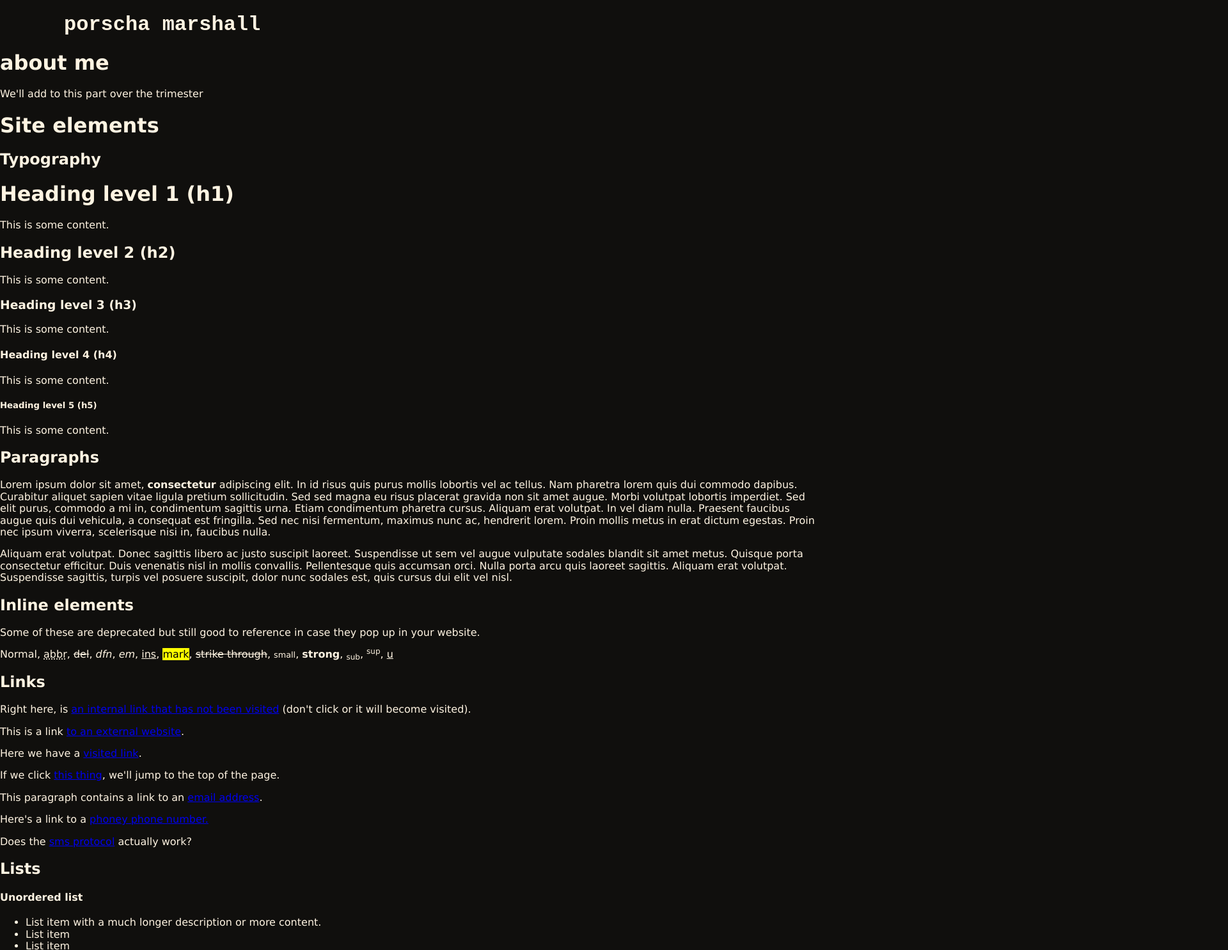
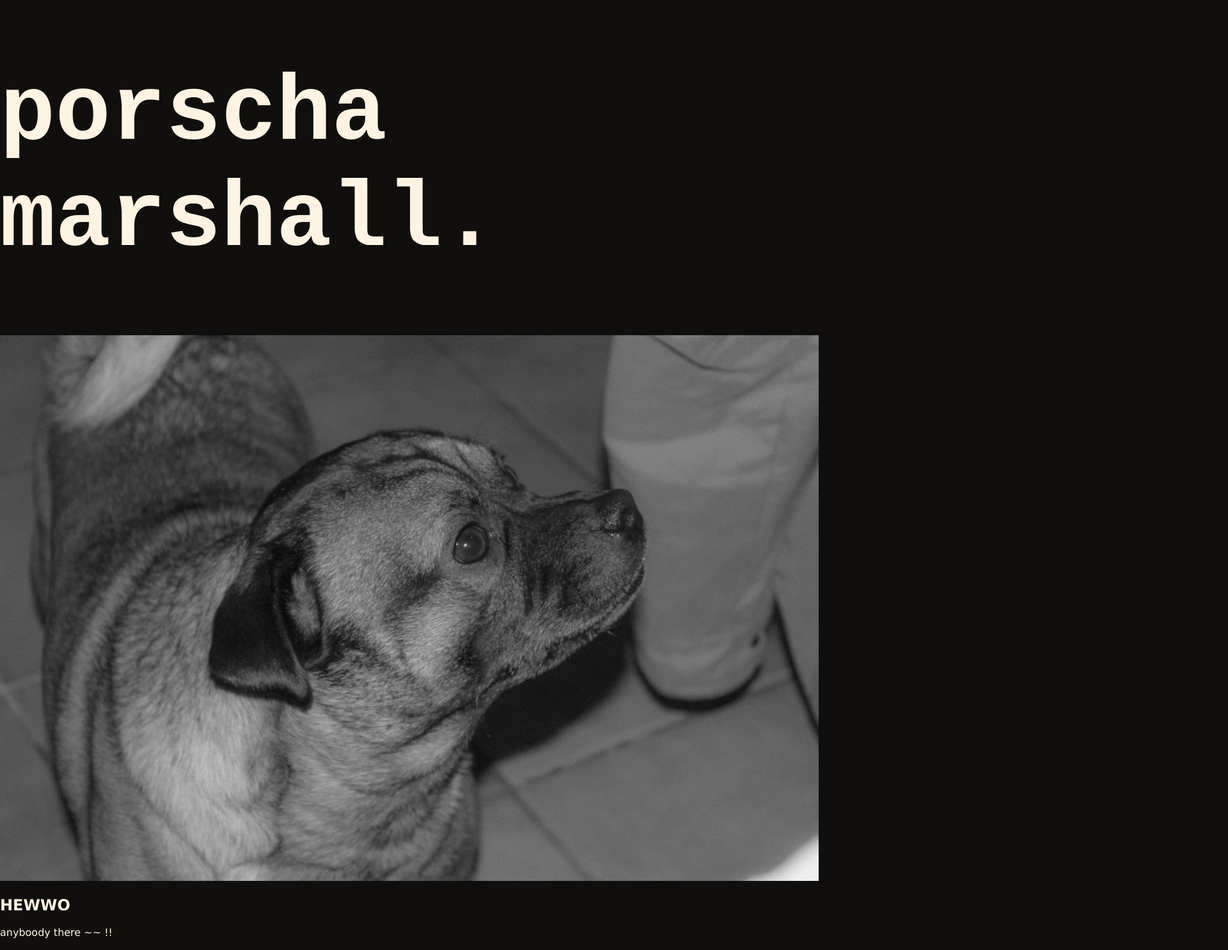
Before and after one commit to p00scha/porscha-2022-T4, a plain HTML site: page index.html in a window 1280 px wide. Shown: the top 1485 px of the page at 64% size, 1920 px wide, since content can reach past the window. Drawn offline with nearby package versions, Linux system fonts and the light colour scheme.

Commit message:
Week 6 classtime

```diff
--- a/index.html
+++ b/index.html
@@ -15,17 +15,27 @@
     <header>
 
         <section class="layout-wide">
-            <h1> porscha marshall</h1>
+            <h1> porscha marshall.</h1>
         </section>
 
     </header>
 
 
     <main>
+
         <section class="layoutwide">
-            <h1>about me</h1>
 
-            <p>We'll add to this part over the trimester</p>
+            <section class="content-item">
+                <div class="content-inner">
+                    <img src="resources/images/IMG_9458 copy.jpg" alt="Merlynie Bambeenie">
+                </div>
+
+                <div class="content-inner text-module">
+                    <h2> HEWWO</h2>
+                    <p>anyboody there ~~ !!</p>
+                </div>
+            </section>
+
 
             <h1>Site elements</h1>
 
@@ -85,7 +95,8 @@
             <p>Here we have a <a href=".">visited link</a>.</p>
             <p>If we click <a href="#">this thing</a>, we'll jump to the top of the page.</p>
 
-            <p>This paragraph contains a link to an <a href="mailto:shemphill@collarts.edu.au">email address</a>.</p>
+            <p>This paragraph contains a link to an <a href="mailto:shemphill@collarts.edu.au">email address</a>.
+            </p>
 
             <p>Here's a link to a <a href="tel:12345678">phoney phone number.</a></p>
 
--- a/resources/css/style.css
+++ b/resources/css/style.css
@@ -7,13 +7,22 @@
 header{
     color: #FFF4E2;
     font-family:  'Andalé Mono','Courier New', Courier, monospace;
-    margin-left: 100px;
+    font-size: 72px;
+    text-align: left;
+}
+
+*  {
+    box-sizing: border-box;
+}
+
+img{
+    max-width: 100%
 }
 
 body{
     color: #FFF4E2;
-     background-color: #100f0d;
-     font-family: Verdana, Arial, Helvetica, sans-serif;
+    background-color: #100f0d;
+    font-family: Verdana, Arial, Helvetica, sans-serif;
 }
 
 /* -------------------- HEADINGS AND TYPE */
@@ -27,3 +36,21 @@ body{
 /* -------------------- FOOTER */
 
 /* -------------------- MODULES */
+
+/*  WEEK 6 TUTORIAL - main 2 col things */
+
+/* .content-item {
+    display: grid;
+}
+
+@media screen and (min-width: 600px) {
+
+        .content-item {
+            grid-template-columns : 1fr 1fr;
+        }
+
+        .text-module {
+            padding: 3%;
+        }
+
+} */
```
Also changed, not shown: resources/images/IMG_9458 copy.jpg (added), 1 other file.
